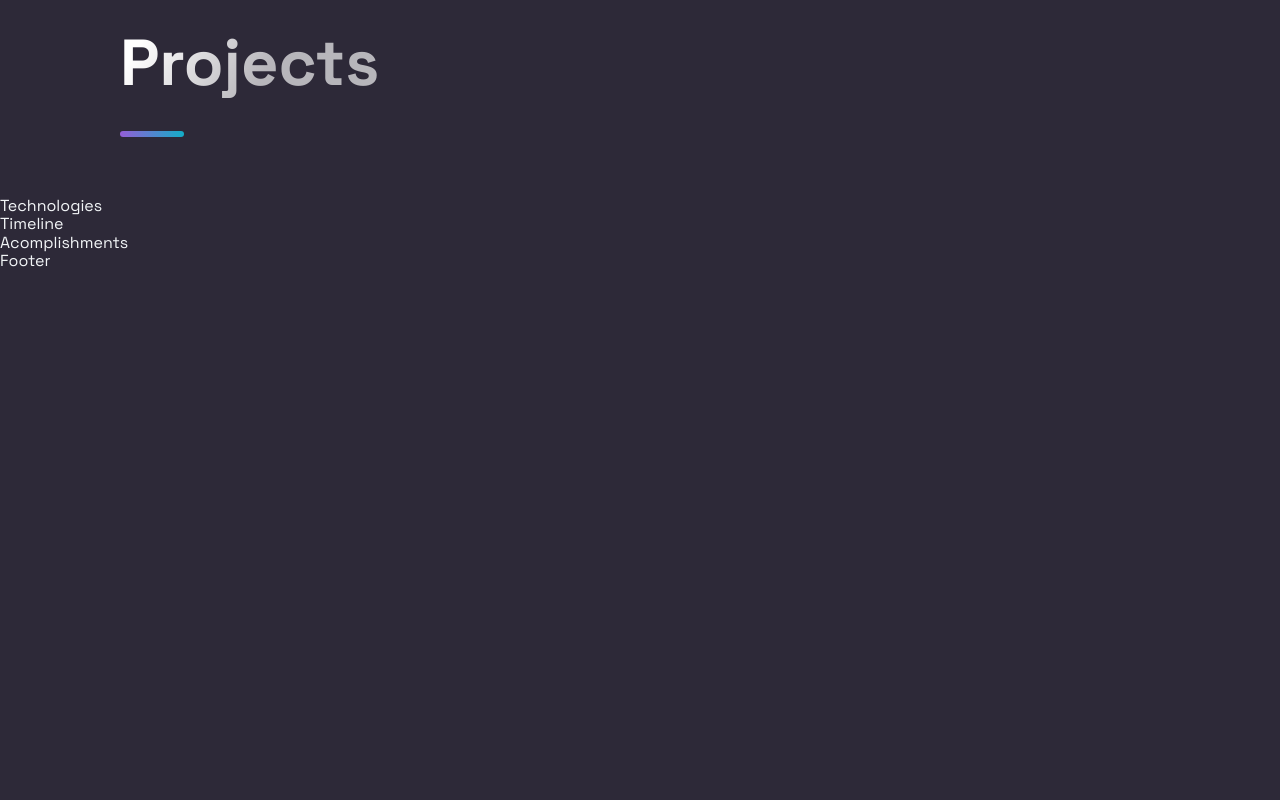
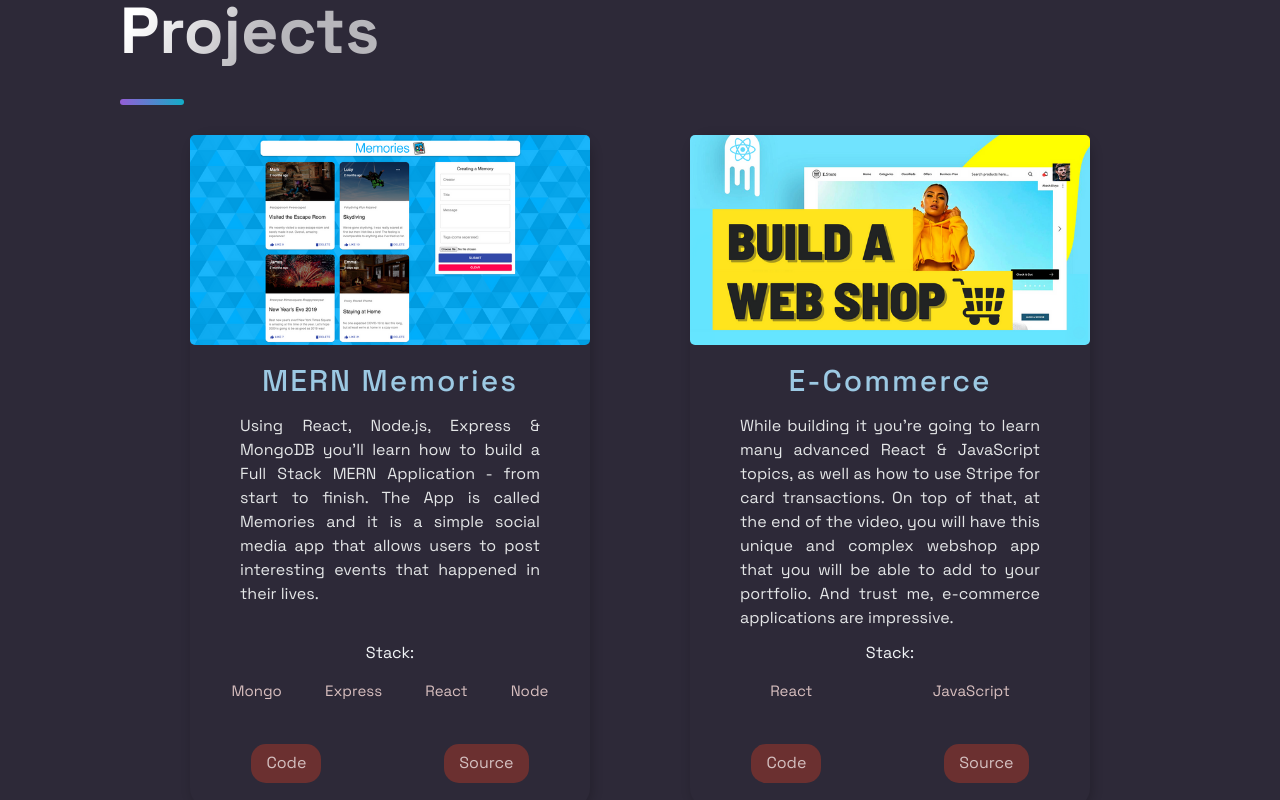
Before and after one commit to Barbatxz/portfolio, a Next.js app: page / in a window 1280 px wide. Shown: the part 700-1500 px from the top of the page. Before the commit the page ends 971 px from the top, so only its background shows below. Built offline with nearby package versions, Linux system fonts and the light colour scheme.

Commit message:
project finish commit

```diff
--- a/src/components/Projects/Projects.js
+++ b/src/components/Projects/Projects.js
@@ -4,12 +4,35 @@ import { BlogCard, CardInfo, ExternalLinks, GridContainer, HeaderThree, Hr, Tag,
 import { Section, SectionDivider, SectionTitle } from '../../styles/GlobalComponents';
 import { projects } from '../../constants/constants';
 
+
 const Projects = () => (
-  <Section>
+  <Section nopadding id='projects'>
     <SectionTitle main>Projects</SectionTitle>
-      <SectionDivider />
-        <GridContainer>
-        </GridContainer>
+    <SectionDivider />
+      <GridContainer>
+        {projects.map(({id, title, image, description, tags, source, visit}) => (
+          <BlogCard key={id}>
+            <Img src={image} alt={title} />
+            <TitleContent>
+              <HeaderThree title>{title}</HeaderThree>
+            </TitleContent>
+            <CardInfo>{description}</CardInfo>
+            <div>
+              <TitleContent>Stack:</TitleContent>
+              <TagList>
+                {tags.map((tag, i) => (
+                  <Tag key={i}>{tag}</Tag>
+                ))}
+              </TagList>
+            </div>
+            <UtilityList>
+              <ExternalLinks href={visit}>Code</ExternalLinks>
+              <ExternalLinks href={source}>Source</ExternalLinks>
+            </UtilityList>
+          </BlogCard>
+        ))}
+      </GridContainer>
+
   </Section>
 );
 
--- a/src/components/Projects/ProjectsStyles.js
+++ b/src/components/Projects/ProjectsStyles.js
@@ -1,8 +1,9 @@
 import styled from 'styled-components';
 
 export const Img = styled.img`
-  width:100%;
-  height:100%;
+  width: 40rem;
+  height:21rem;
+  border-radius: 0.5rem;
   object-fit: cover;
   overflow: hidden;
 `
@@ -23,8 +24,8 @@ row-gap: 3rem;
 
 `
 export const BlogCard = styled.div`
-  border-radius: 10px;
-  box-shadow: 3px 3px 20px rgba(80, 78, 78, 0.5);
+  border-radius: 20px;
+  box-shadow: 2px 2px 12px rgba(0,0,0,0.2);
   text-align: center;
   width: 400px;
   @media ${(props) => props.theme.breakpoints.sm} {
@@ -35,6 +36,7 @@ export const TitleContent = styled.div`
   text-align: center;
   z-index: 20;
   width: 100%;
+  margin-top: 1rem;
 
 `;
 
@@ -67,7 +69,10 @@ export const Intro = styled.div`
 
 
 export const CardInfo = styled.p`
-  width: 100%;
+  width: 40rem;
+  height: 22rem;
+  border-radius: 0.5rem;
+  margin-top: 1rem;
   padding: 0 50px;
   color: #e4e6e7;
   font-style: 2rem;
--- a/src/components/Technologies/Technologies.js
+++ b/src/components/Technologies/Technologies.js
@@ -4,9 +4,12 @@ import { Section, SectionDivider, SectionText, SectionTitle } from '../../styles
 import { List, ListContainer, ListItem, ListParagraph, ListTitle } from './TechnologiesStyles';
 
 const Technologies = () =>  (
-  <div>
-    Technologies
-  </div>
+  <Section id='tech'>
+    <SectionTitle>Technologies</SectionTitle>
+    <SectionDivider />
+    <SectionText>
+    </SectionText>
+  </Section>
 );
 
 export default Technologies;
```
Also changed, not shown: 2 other files (tests, documents, lock files or other folders).
